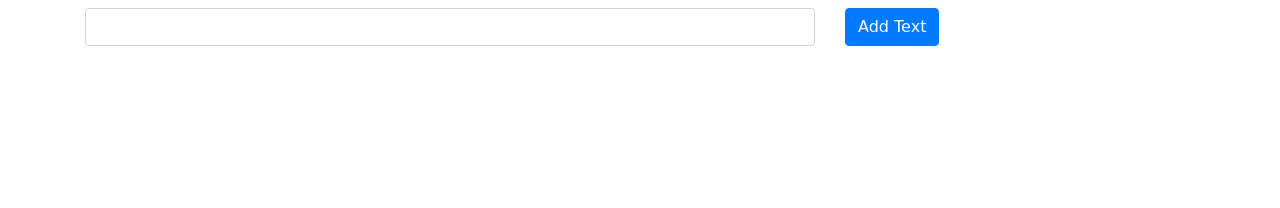
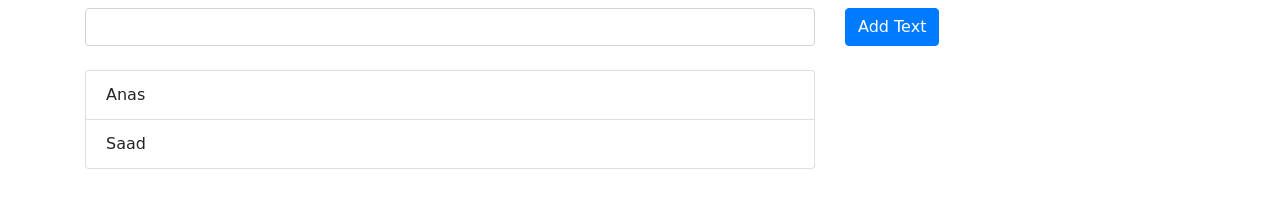
Before and after one commit to anasM0hammad/My-Animations, an Angular app: page / in a window 1280 px wide. Shown: the part 278-486 px from the top of the page. Built offline with nearby package versions, Linux system fonts and the light colour scheme.

Commit message:
Displaying all text and adding

```diff
--- a/src/app/app.component.css
+++ b/src/app/app.component.css
@@ -28,3 +28,11 @@
   box-shadow: 0 4px #666;
   transform: translateY(4px);
 }
+
+li{
+	cursor: pointer;
+}
+
+li:hover{
+	background-color: #EEEEEE
+}
--- a/src/app/app.component.html
+++ b/src/app/app.component.html
@@ -18,6 +18,14 @@
           <button class="btn btn-primary" (click)="onAdd()">Add Text</button>
         </div>
       </div>
+      <br>
+      <div class="row">
+        <div class="col-sm-8">
+          <ul class="list-group">
+            <li class="list-group-item" *ngFor="let text of allText">{{text}}</li>
+          </ul>
+        </div>
+      </div>
     </div>
   </div>
 </div>
```
